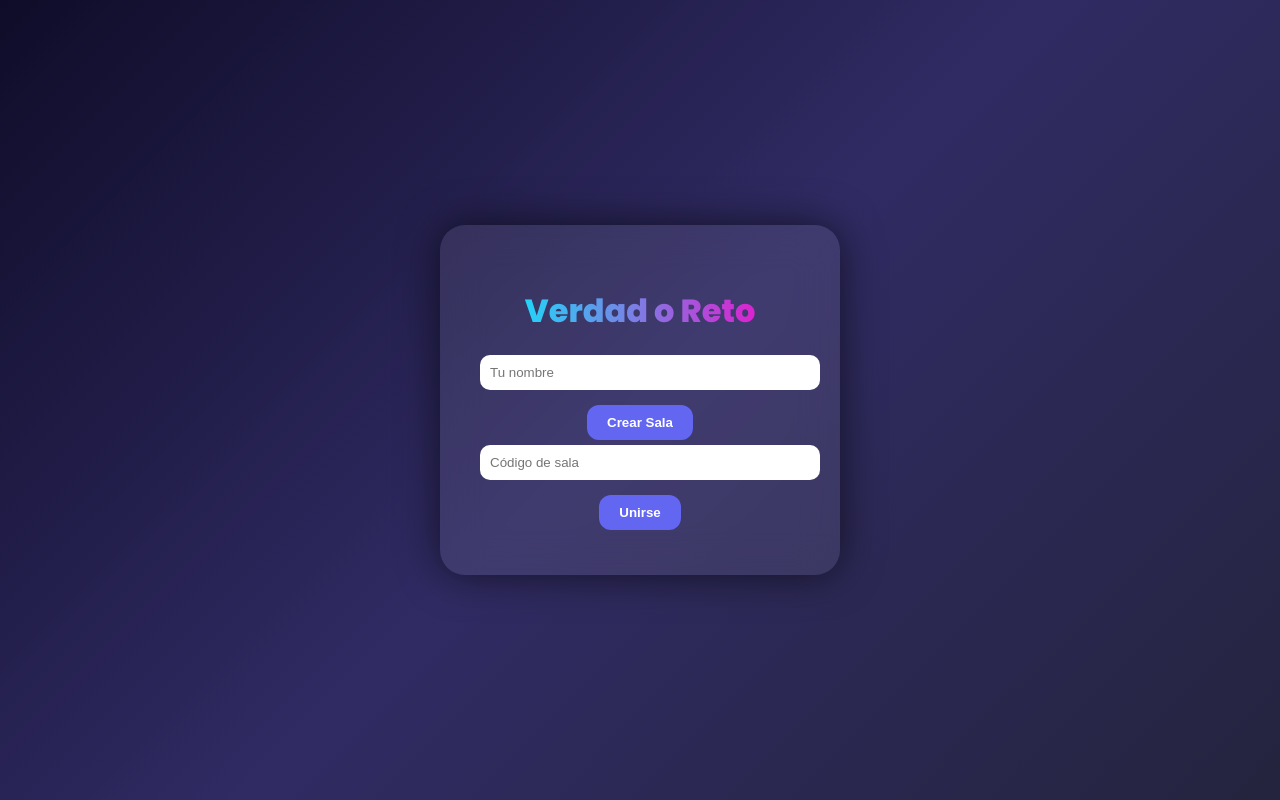
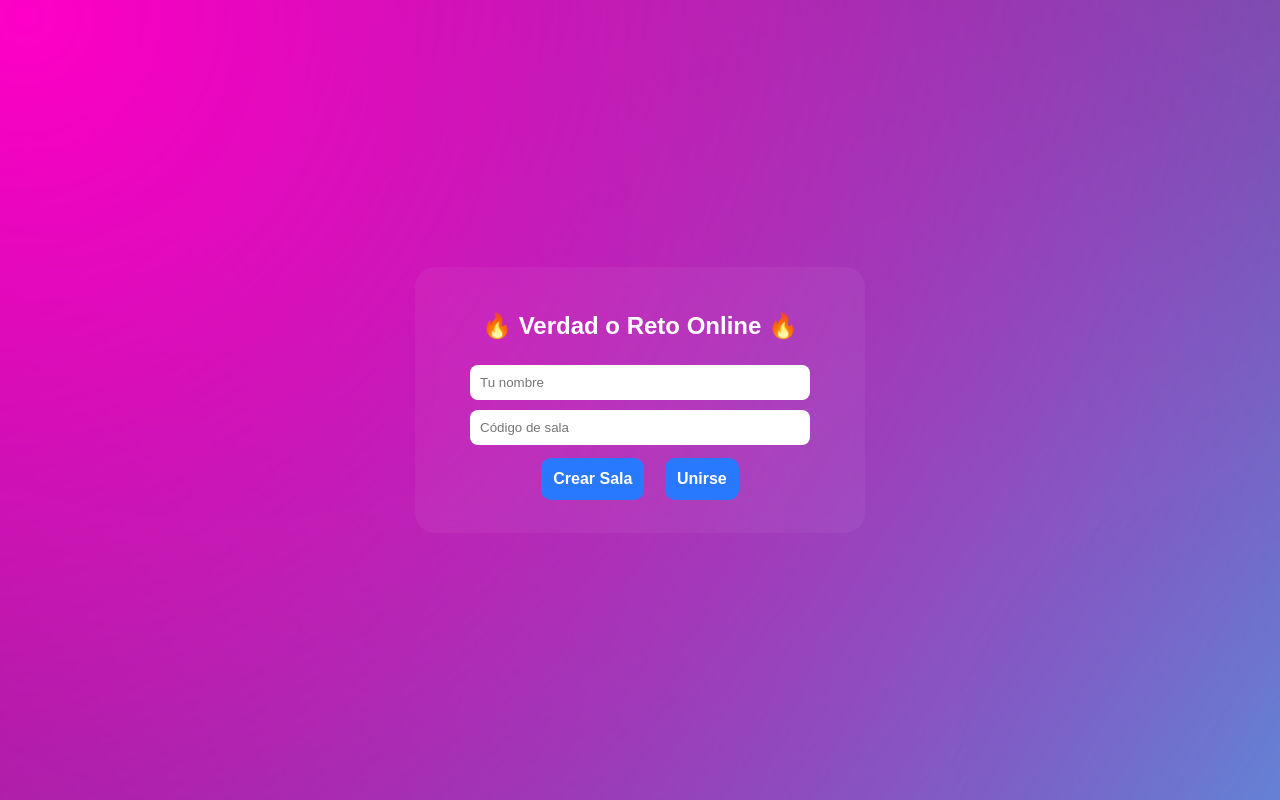
Before and after one commit to David21Zeroo/verdad-reto-online, a website: page index.html in a window 1280 px wide. Drawn offline with nearby package versions, Linux system fonts and the light colour scheme; no server answers.

Commit message:
Update index.html

```diff
--- a/index.html
+++ b/index.html
@@ -1,106 +1,118 @@
 <!DOCTYPE html>
-<html>
+<html lang="es">
 <head>
-  <title>Verdad o Reto</title>
-  <script src="https://cdn.socket.io/4.7.2/socket.io.min.js"></script>
-  <script defer src="app.js"></script>
-  <link href="https://fonts.googleapis.com/css2?family=Poppins:wght@400;600;800&display=swap" rel="stylesheet">
+<meta charset="UTF-8">
+<meta name="viewport" content="width=device-width, initial-scale=1.0">
+<title>Verdad o Reto Online</title>
+
+<script src="https://cdn.socket.io/4.5.4/socket.io.min.js"></script>
+
 <style>
-    body {
+body{
 margin:0;
-      font-family: 'Poppins', sans-serif;
-      background: linear-gradient(135deg,#0f0c29,#302b63,#24243e);
+font-family:Arial, sans-serif;
+background:#0f0f1a;
+color:white;
 display:flex;
 justify-content:center;
 align-items:center;
 height:100vh;
-      color:white;
+text-align:center;
+overflow:hidden;
 }
 
-    .card{
-      background: rgba(255,255,255,0.08);
-      backdrop-filter: blur(20px);
-      padding:40px;
-      border-radius:25px;
-      width:320px;
-      text-align:center;
-      box-shadow: 0 0 40px rgba(0,0,0,0.6);
+body::before{
+content:"";
+position:fixed;
+width:200%;
+height:200%;
+background:
+radial-gradient(circle at 20% 20%,#ff00c8,transparent),
+radial-gradient(circle at 80% 80%,#00f5ff,transparent);
+animation: move 10s infinite alternate;
+z-index:-1;
 }
 
-    h1{
-      font-weight:800;
-      margin-bottom:20px;
-      background: linear-gradient(90deg,#00f5ff,#ff00c8);
-      -webkit-background-clip:text;
-      -webkit-text-fill-color:transparent;
+@keyframes move{
+0%{transform:translate(-10%,-10%);}
+100%{transform:translate(10%,10%);}
 }
 
-    input{
-      width:100%;
-      padding:10px;
-      border:none;
-      border-radius:10px;
-      margin-bottom:10px;
-      outline:none;
+.container{
+background:rgba(255,255,255,0.05);
+padding:25px;
+border-radius:20px;
+width:90%;
+max-width:400px;
+backdrop-filter:blur(10px);
 }
 
 button{
-      padding:10px 20px;
-      margin:5px;
+padding:12px;
+margin:8px;
 border:none;
-      border-radius:12px;
-      font-weight:600;
+border-radius:10px;
 cursor:pointer;
-      transition:0.3s;
+font-size:16px;
+font-weight:bold;
 }
 
-    .primary{
-      background:#6366f1;
-      color:white;
+.green{background:#00c853;color:white;}
+.red{background:#d50000;color:white;}
+.blue{background:#2979ff;color:white;}
+
+input{
+padding:10px;
+margin:5px;
+border-radius:8px;
+border:none;
+width:80%;
 }
 
-    .green{
-      background:#22c55e;
-      color:white;
-      box-shadow:0 0 15px #22c55e;
+#challengeBox{
+margin-top:20px;
+padding:15px;
+border-radius:15px;
+background:rgba(255,255,255,0.1);
+min-height:60px;
+transition:0.5s;
 }
 
-    .red{
-      background:#ef4444;
-      color:white;
-      box-shadow:0 0 15px #ef4444;
-    }
-
-    button:hover{
-      transform:scale(1.05);
-    }
-
-    .turn{
-      margin:15px 0;
-      font-weight:600;
-      color:#00f5ff;
+#timer{
+font-size:22px;
+margin-top:10px;
 }
 </style>
 </head>
 
 <body>
-  <div class="card">
-    <h1>Verdad o Reto</h1>
 
-    <input id="name" placeholder="Tu nombre" />
+<div class="container">
 
-    <button class="primary" onclick="createRoom()">Crear Sala</button>
+<h2>🔥 Verdad o Reto Online 🔥</h2>
 
-    <input id="code" placeholder="Código de sala" />
-    <button class="primary" onclick="joinRoom()">Unirse</button>
+<input id="name" placeholder="Tu nombre"><br>
+<input id="code" placeholder="Código de sala"><br>
+
+<button class="blue" onclick="createRoom()">Crear Sala</button>
+<button class="blue" onclick="joinRoom()">Unirse</button>
 
 <div id="roomInfo"></div>
 
 <div id="game" style="display:none;">
-      <div class="turn" id="turn"></div>
+<h3 id="turn"></h3>
+
 <button class="green">VERDAD</button>
 <button class="red">RETO</button>
+
+<div id="challengeBox"></div>
+<div>⏳ <span id="timer">20</span></div>
+
 </div>
+
 </div>
+
+<script src="app.js"></script>
+
 </body>
 </html>
```
Lines whose indentation alone changed are shown as unchanged.
